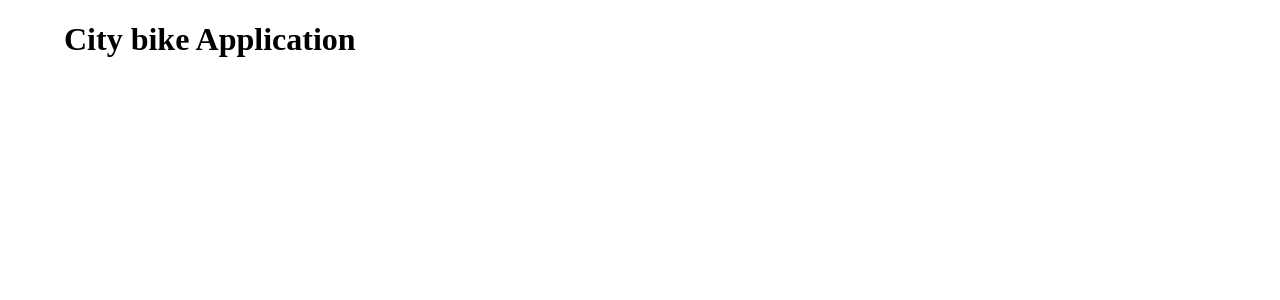
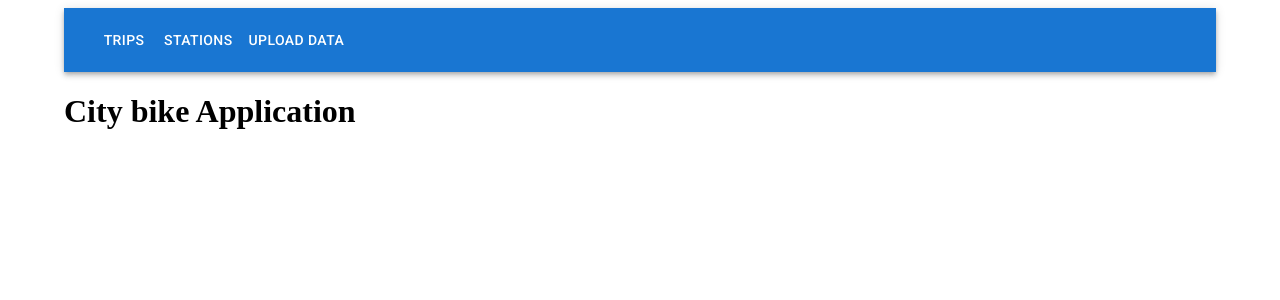
Before and after one commit to KasraSorouri/citybike-frontend, a React (Create React App) app: page /station/1 in a window 1280 px wide. Shown: the top 300 px of the page. Built offline with nearby package versions, Linux system fonts and the light colour scheme.

Commit message:
Add Navigationbar

```diff
--- a/src/App.js
+++ b/src/App.js
@@ -7,12 +7,14 @@ import {
 } from 'react-router-dom'
 import Stations from './components/Stations'
 import Trips from './components/Trips'
+import Navigation from './components/Navigation'
 
 function App() {
 
   return (
     <Container>
       <Router>
+        <Navigation />
         <h1>City bike Application</h1>
         <Routes>
           <Route path="/trips" element={<Trips  />} />
--- /dev/null
+++ b/src/components/Navigation.js
@@ -0,0 +1,25 @@
+import React from 'react'
+import { Link } from 'react-router-dom'
+import { AppBar, Toolbar, Button, IconButton } from '@mui/material'
+
+const Navigation = () => {
+  return (
+    <AppBar position="static">
+      <Toolbar>
+        <IconButton edge="start" color="inherit" aria-label="menu">
+        </IconButton>
+        <Button color="inherit" component={Link} to='/trips'>
+          Trips
+        </Button>
+        <Button color="inherit" component={Link} to='/stations'>
+          Stations
+        </Button>
+        <Button color="inherit" component={Link} to='/files'>
+          Upload Data
+        </Button>
+      </Toolbar>
+    </AppBar>
+  )
+}
+
+export default Navigation
```
